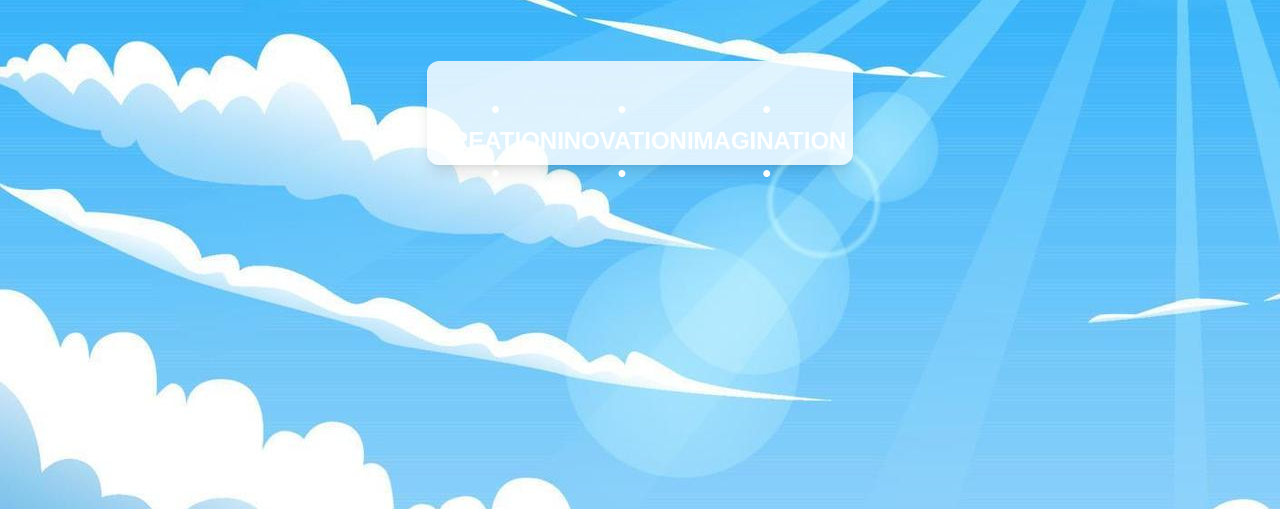
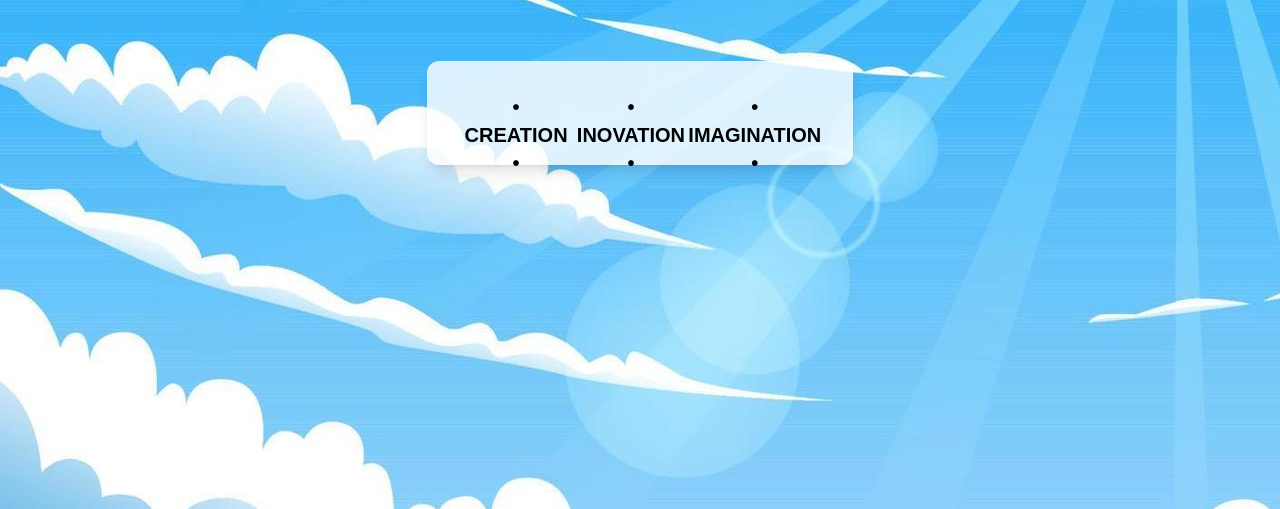
Before and after one commit to ninhoProgrammer/mario-hernandez-site, an Astro site: page /tecnologies in a window 1280 px wide. Shown: the part 291-800 px from the top of the page. Built offline with nearby package versions, Linux system fonts and the light colour scheme; Astro itself is replaced by a stand-in of ours; no server answers.

Commit message:
Fix: Text modifiqued de about and skillContext

```diff
--- a/src/components/Aboutme.astro
+++ b/src/components/Aboutme.astro
@@ -6,7 +6,7 @@ import  SocialNetworks  from './SocialNetworks.astro';
     <div class="flex flex-row items-center justify-center py-8 md:py-12 z-36">
         <div class="w-auto max-w-4xl bg-white/70 backdrop-blur-lg overflow-hidden rounded-3xl shadow-2xl transform transition-all duration-700 ease-out animate-fade-in-up flex flex-col md:flex-row">
         <!-- Imagen destacada -->
-            <div class="flex w-full md:h-auto p-4 justify-center items-center relative overflow-hidden bg-gray-100">
+            <div class="flex w-1/2 md:h-auto p-4 justify-center items-center relative overflow-hidden bg-gray-100">
                 <div class="absolute w-44 h-44 bg-red-500 rounded-full -mt-36 ml-52 blur-xl"></div>
                 <div class="absolute w-72 h-72 bg-[url('https://images.unsplash.com/photo-1511367461989-f85a21fda167?fm=jpg&q=60&w=3000')] bg-cover bg-center rounded-full shadow-lg border-4 border-white"></div>
                 <div class="absolute w-20 h-20 bg-red-500 rounded-r-full rounded-t-full -mb-48 mr-52 text-white text-4xl font-bold flex items-center justify-center shadow-md">
@@ -15,14 +15,13 @@ import  SocialNetworks  from './SocialNetworks.astro';
             </div>
 
             <!-- Contenido -->
-            <div class=" w-full p-8 flex flex-col justify-between">
+            <div class=" w-3/4 p-8 flex flex-col justify-between">
                 <div>
                 <h2 class="text-3xl font-bold text-gray-800 animate-slide-in-left">I'm Mario Hernández</h2>
                 <p class="mt-6 text-gray-700 text-sm animate-fade-in">
                     I'm a software developer from San Luis Potosí, Mexico, with experience building robust and scalable applications, as well as securely deploying web-based software.
                     I'm focused on delivering creative solutions to technical problems and enjoy collaborating in teams to develop intuitive software that meets the needs of end users.
                     Feel free to check out my portfolio, where I showcase projects ranging from .NET to Astro — including desktop apps built with C# and API integrations.
-                    I specialize in building desktop applications using C# and Windows Forms, and I'm currently improving my English to grow professionally and access better job opportunities.
                 </p>
                 </div>
 
--- a/src/components/SkillContext.astro
+++ b/src/components/SkillContext.astro
@@ -1,5 +1,5 @@
- <div class="flex flex-grow items-center justify-center bg-white/80 text-white p-8 md:w-1/3 rounded-xl shadow-lg ">
-    <h2 class="relative w-full h-2 text-2xl text-center font-bold mb-8 z-10">• CREATION •</h2>
-    <h2 class="relative w-full h-2 text-2xl text-center font-bold mb-8 z-10">• INOVATION •</h2>
-    <h2 class="relative w-full h-2 text-2xl text-center font-bold mb-8 z-10">• IMAGINATION •</h2>
+ <div class="flex flex-grow w-4/5 items-center justify-center bg-white/80 text-black p-8 md:w-1/3 rounded-xl shadow-lg ">
+    <h2 class="relative w-full h-2 text-xl text-center font-bold mb-8 z-10">• CREATION •</h2>
+    <h2 class="relative w-full h-2 text-xl text-center font-bold mb-8 z-10">• INOVATION •</h2>
+    <h2 class="relative w-full h-2 text-xl text-center font-bold mb-8 z-10">• IMAGINATION •</h2>
 </div>
```
